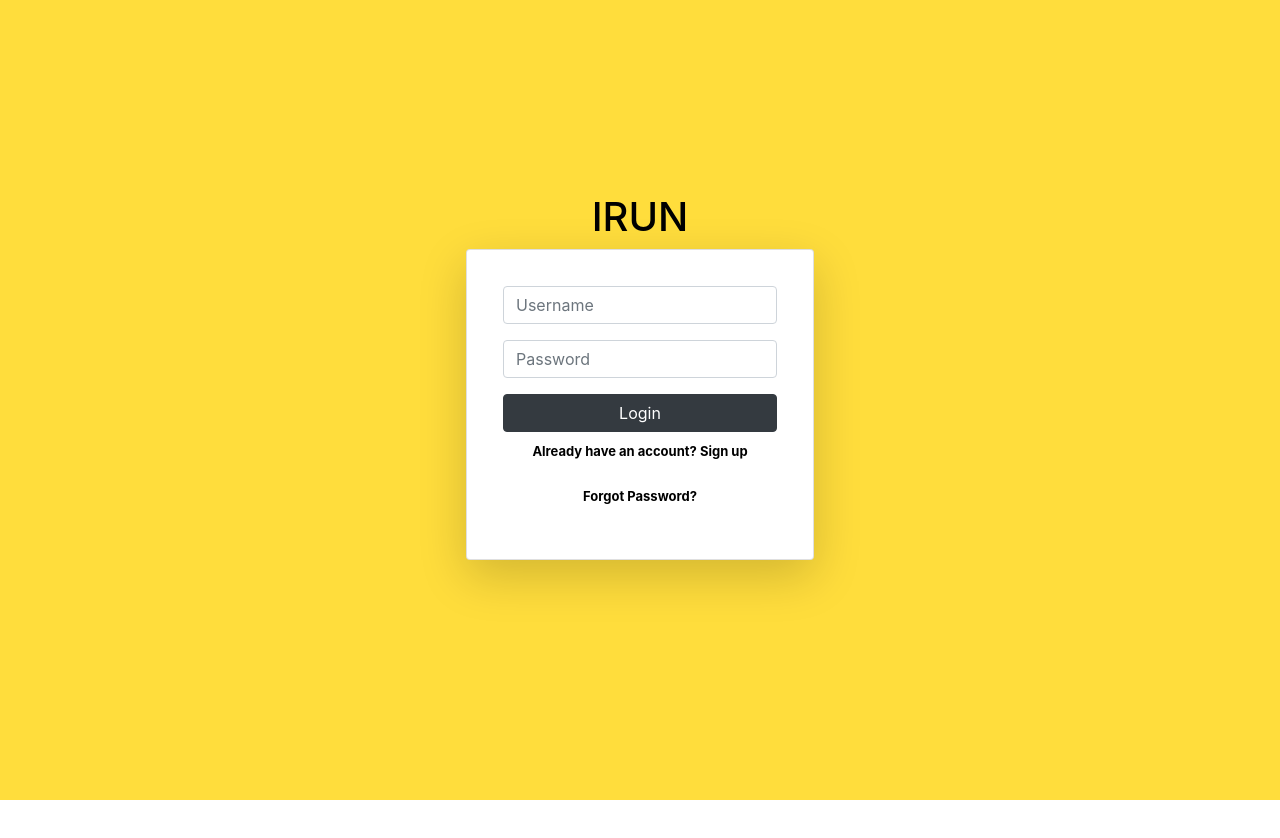
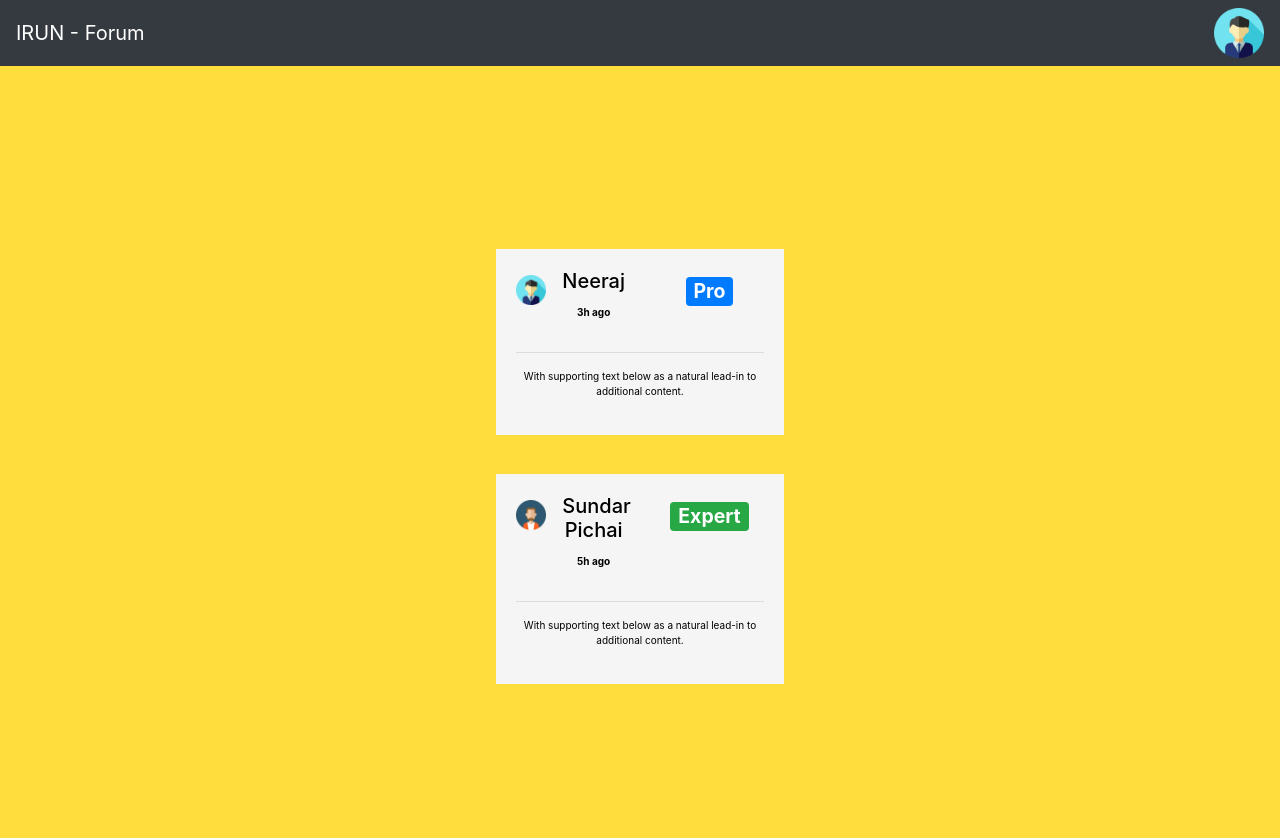
Before and after one commit to cymtrick/socialweb, a React (Create React App) app in the folder client/: page / in a window 1280 px wide. Shown: the top 838 px of the page. Before the commit the page ends 800 px from the top, so only its background shows below. Built offline with nearby package versions, Linux system fonts and the light colour scheme.

Commit message:
Fourth commit by Srinivas

```diff
--- a/client/src/App.css
+++ b/client/src/App.css
@@ -29,6 +29,11 @@
   height: 150px;
 }
 
+.imgcard-pro{
+  width: 30px;
+  height: 30px;
+}
+
 
 .img-pro{
   width: 50px;
@@ -55,6 +60,15 @@
 }
 .small-txt{
   font-size: 10px;
+}
+
+
+.forum-txt{
+  font-size: 10px;
+  align-content: left;
+  align-items: flex-end;
+  display: flex;
+
 }
 .Login-txt{
   font-size: 13px;
--- a/client/src/App.js
+++ b/client/src/App.js
@@ -5,6 +5,7 @@ import Signup from './components/Signup';
 import SignupDetails from './components/SignupDetails';
 import TopicsSelect from './components/TopicsSelect';
 import Stats from './components/Stats';
+import Forum from './components/Forum';
 
 
 import { BrowserRouter as Router, Switch,Route, Link } from "react-router-dom";
@@ -13,7 +14,7 @@ function App() {
   	<Router>
     <div className="App">
                 <Switch>
-                    <Route exact path="/" component={Login}/>
+                    <Route exact path="/" component={Forum}/>
                     <Route exact path="/signup" component={Signup}/>
                     <Route exact path="/signupdetails" component={SignupDetails}/>
                     <Route exact path="/topicsselect" component={TopicsSelect}/>
--- a/client/src/components/Forum.js
+++ b/client/src/components/Forum.js
@@ -0,0 +1,69 @@
+import React from 'react';
+import '../App.css';
+import profile from '../img/profile.png';
+import profile1 from '../img/profile1.png';
+
+function Forum(){
+    return (
+        <div className="App">
+        <nav class="navbar  navbar-dark bg-dark">
+            <div class="navbar-brand ">IRUN - Forum</div>
+
+            <img src = {profile} className="img-pro"></img>
+
+</nav>
+<header className="App-header">
+
+<div class="card  shadow-lg mb-5 p-3 bg-white" className ="App-card-Topic">
+  <div class="card-body">
+      <div class="row mb-3">
+          <div class="col-md-2">
+              <img src={profile} className="imgcard-pro"></img>
+          </div>
+          <div class="col-md-4">
+          <h5 class="card-title">Neeraj</h5>
+          <p className="small-txt"><b>3h ago</b></p>
+          </div>
+
+          <div class="col-md-6">
+          <span class="badge badge-primary">Pro</span>
+          </div>
+          </div>
+          <hr></hr>
+    <p className="forum-txt">With supporting text below as a natural lead-in to additional content.</p>
+
+
+
+  </div>
+</div>
+
+<br></br>
+
+<div class="card  shadow-lg mb-5 p-3 bg-white" className ="App-card-Topic">
+  <div class="card-body">
+      <div class="row mb-3">
+          <div class="col-md-2">
+              <img src={profile1} className="imgcard-pro"></img>
+          </div>
+          <div class="col-md-4">
+          <h5 class="card-title">Sundar Pichai</h5>
+          <p className="small-txt"><b>5h ago</b></p>
+          </div>
+
+          <div class="col-md-6">
+          <span class="badge badge-success">Expert</span>
+          </div>
+          </div>
+          <hr></hr>
+    <p className="forum-txt">With supporting text below as a natural lead-in to additional content.</p>
+
+
+
+  </div>
+</div>
+    </header>
+    </div>
+    );
+}
+
+export default Forum;
```
Also changed, not shown: client/src/img/profile1.png (added).
